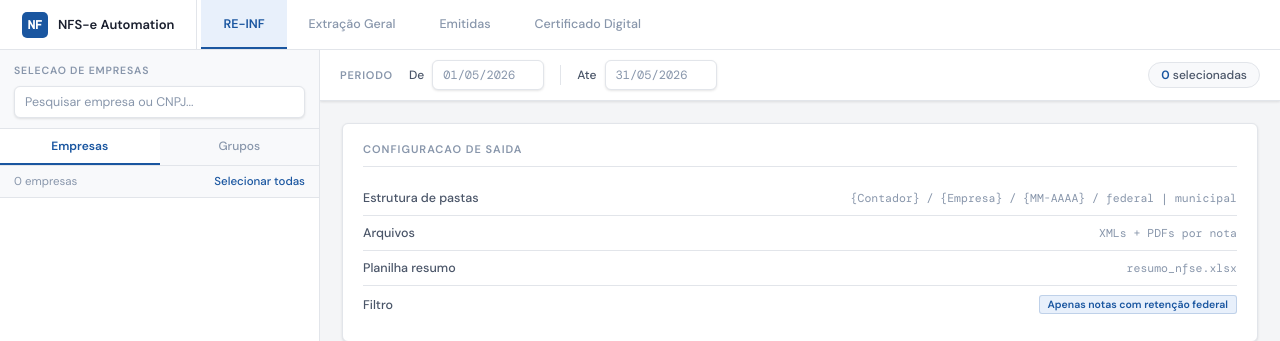
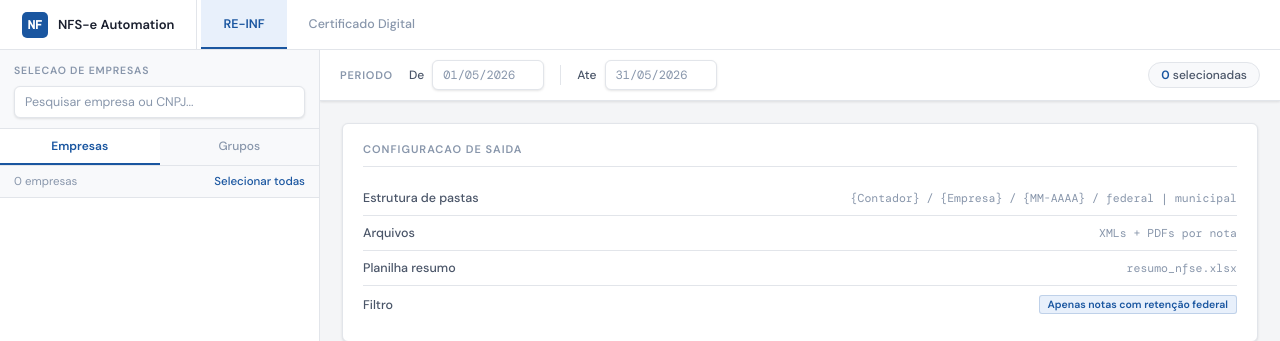
Before and after one commit to Bsgoncalves822/nfse-automation, a Python web app: template templates/index.html in a window 1280 px wide. Shown: the top 341 px of the page. Run offline with Jinja, Linux system fonts and the light colour scheme; the template is opened without the code that fills it, so the values that code supplies are empty.

Commit message:
ui: remove Extração Geral tab, hide company panel on Certificado Digital tab

```diff
--- a/templates/index.html
+++ b/templates/index.html
@@ -191,8 +191,6 @@
   </div>
   <div class="module-tabs">
     <button class="module-tab active" onclick="switchModule('reinf')" id="tab-reinf">RE-INF</button>
-    <button class="module-tab" onclick="switchModule('geral')" id="tab-geral">Extração Geral</button>
-    <button class="module-tab" onclick="switchModule('emitidas')" id="tab-emitidas">Emitidas</button>
     <button class="module-tab" onclick="switchModule('cert')" id="tab-cert">Certificado Digital</button>
   </div>
 </div>
@@ -284,32 +282,6 @@
         </div>
       </div>
 
-      <div class="module-view" id="view-emitidas">
-        <div class="info-box" style="border-left-color:var(--accent2);background:var(--accent2-light);">
-          Baixa todas as <strong>notas emitidas</strong> pelas empresas selecionadas no período.
-          Gera planilha Excel com tomador, valor de serviço e ISS por nota.
-        </div>
-        <div class="card">
-          <div class="card-title">Configuracao de Saida</div>
-          <div class="output-config">
-            <div class="config-row"><span class="config-label">Estrutura de pastas</span><span class="config-value">{Contador} / {Empresa} / {MM-AAAA} / emitidas / xmls | pdfs</span></div>
-            <div class="config-row"><span class="config-label">Arquivos</span><span class="config-value">XMLs + PDFs por nota</span></div>
-            <div class="config-row"><span class="config-label">Planilha</span><span class="config-value">Emitidas_NFS-e_{empresa}_{mes}.xlsx</span></div>
-            <div class="config-row"><span class="config-label">Filtro</span><span class="badge badge-green">Todas as notas emitidas</span></div>
-          </div>
-        </div>
-        <div class="card">
-          <div class="card-title">Executar</div>
-          <button class="run-btn run-btn-geral" id="runBtnEmitidas" onclick="runStream('emitidas')" disabled>
-            <div class="spinner"></div><span class="btn-text">Executar Emitidas</span>
-          </button>
-          <div class="status-area">
-            <div class="status-msg" id="statusEmitidas"></div>
-            <div class="progress-log" id="logEmitidas"></div>
-          </div>
-        </div>
-      </div>
-
       <div class="module-view" id="view-cert">
         <div class="info-box" style="border-left-color:var(--accent3);background:var(--accent3-light);">
           <strong style="color:var(--accent3)">Login Manual — Certificado Digital</strong><br>
@@ -383,6 +355,11 @@ function switchModule(n){
   document.querySelectorAll('.module-view').forEach(v=>v.classList.remove('active'));
   document.getElementById('tab-'+n).classList.add('active');
   document.getElementById('view-'+n).classList.add('active');
+  // Hide company panel on cert tab — not needed there
+  const lp = document.querySelector('.left-panel');
+  if (lp) lp.style.display = n==='cert' ? 'none' : '';
+  const main = document.querySelector('.main');
+  if (main) main.style.gridTemplateColumns = n==='cert' ? '1fr' : '320px 1fr';
 }
 function switchSubTab(n){document.querySelectorAll('.sub-tab').forEach(t=>t.classList.remove('active'));document.querySelectorAll('.sub-content').forEach(c=>c.classList.remove('active'));document.getElementById('subtab-'+n).classList.add('active');document.getElementById('subcontent-'+n).classList.add('active');}
 
@@ -501,7 +478,7 @@ async function deleteCurrentGroup(){
   closeGroupModal();renderGroups();updateSelectionUI();
 }
 
-function updateSelectionUI(){document.getElementById('selCount').textContent=selected.size;const canRun=selected.size>0&&validateDates(true);document.getElementById('runBtnReinf').disabled=!canRun;document.getElementById('runBtnGeral').disabled=!canRun;document.getElementById('runBtnEmitidas').disabled=!canRun;}
+function updateSelectionUI(){document.getElementById('selCount').textContent=selected.size;const canRun=selected.size>0&&validateDates(true);document.getElementById('runBtnReinf').disabled=!canRun;document.getElementById('runBtnGeral').disabled=!canRun;}
 function validateDates(silent=false){const s=document.getElementById('startDate').value.trim();const e=document.getElementById('endDate').value.trim();const err=document.getElementById('dateError');const re=/^\d{2}\/\d{2}\/\d{4}$/;if(!s||!e){if(!silent)err.textContent='';return false;}if(!re.test(s)||!re.test(e)){if(!silent)err.textContent='Formato: DD/MM/AAAA';return false;}err.textContent='';if(!silent)updateSelectionUI();return true;}
 
 function setStatus(id,type,msg){const el=document.getElementById(id);el.className=`status-msg show ${type}`;el.textContent=msg;}
@@ -522,11 +499,10 @@ function classifyLog(line){
 function triggerDownload(blob,filename){const url=URL.createObjectURL(blob);const a=document.createElement('a');a.href=url;a.download=filename;document.body.appendChild(a);a.click();a.remove();URL.revokeObjectURL(url);}
 
 async function runStream(mode){
-  const isReinf   = mode==='reinf';
-  const isEmitidas = mode==='emitidas';
-  const btnId  = isReinf?'runBtnReinf':isEmitidas?'runBtnEmitidas':'runBtnGeral';
-  const statId = isReinf?'statusReinf':isEmitidas?'statusEmitidas':'statusGeral';
-  const logId  = isReinf?'logReinf':isEmitidas?'logEmitidas':'logGeral';
+  const isReinf=mode==='reinf';
+  const btnId  =isReinf?'runBtnReinf':'runBtnGeral';
+  const statId =isReinf?'statusReinf':'statusGeral';
+  const logId  =isReinf?'logReinf':'logGeral';
   const btn    =document.getElementById(btnId);
   const start  =document.getElementById('startDate').value.trim();
   const end    =document.getElementById('endDate').value.trim();
@@ -599,7 +575,7 @@ async function runStream(mode){
 
     const blob=await zipRes.blob();
     const mm=start.slice(3,5)+'-'+start.slice(6);
-    const name=isReinf?`reinf_${mm}.zip`:isEmitidas?`emitidas_${mm}.zip`:`extracao_geral_${mm}.zip`;
+    const name=isReinf?`reinf_${mm}.zip`:`extracao_geral_${mm}.zip`;
     triggerDownload(blob,name);
     setStatus(statId,'success','Concluido — download iniciado');
     addLog(logId,'ok','ZIP gerado e download iniciado');
```
